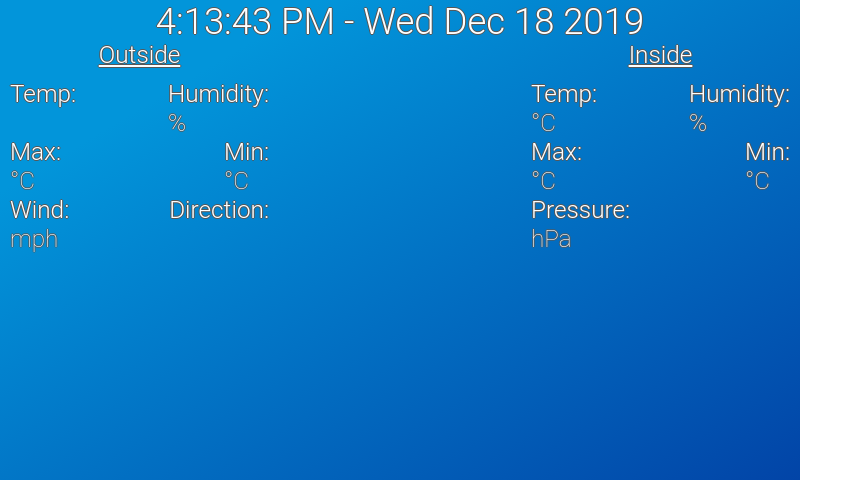
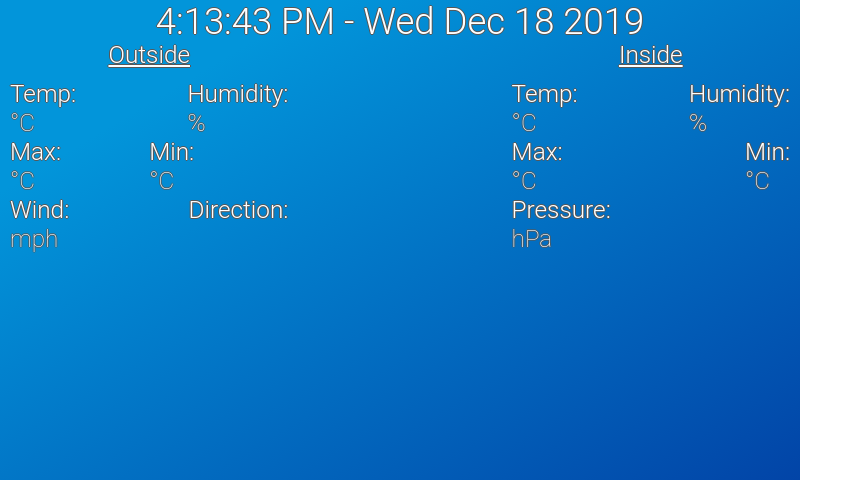
Before and after one commit to JohnELawson/weather-station, a Flask app: page / in a window 1280 px wide. Shown: the top 493 px of the page, without its empty margins (0-863 px from the left). Run offline with Flask 2, Linux system fonts and the light colour scheme; data that the repository does not hold is empty; parts of the project's set-up code (start-up, migrations or seed data) failed here and were passed over.

Commit message:
page layout adjustments

```diff
--- a/web/static/main.js
+++ b/web/static/main.js
@@ -56,7 +56,7 @@
     }
 
     setHtml("indoor_temp", data.temp);
-    setHtml("indoor_humidity", data.pressure);
+    setHtml("indoor_humidity", data.temp);
     setHtml("indoor_temp_max", indoor_temp_max);
     setHtml("indoor_temp_min", indoor_temp_min);
 }
--- a/web/static/style.css
+++ b/web/static/style.css
@@ -58,16 +58,16 @@
     font-size: 1.2em;
 }
 #current_weather_container{
-    width: 35%;
+    width: 38%;
     margin: 10px;
 }
 #indoors_weather_container{
     margin: 10px;
-    width: 35%;
+    width: 38%;
 }
 #weather_image_container{
     margin: 10px;
-    width: 30%;
+    width: 25%;
 }
 .row{
     display: flex;
@@ -83,3 +83,9 @@
 .center {
     justify-content: center;
 }
+.fifty {
+    width: 50%;
+}
+.right-text {
+    text-align: right;
+}
--- a/web/templates/index.html
+++ b/web/templates/index.html
@@ -28,7 +28,7 @@
                         <div class="container_sub_title">Temp:</div>
                         <div class="row">
                             <div id="current_temp" class="value"></div>
-                            <div class="units"></div>
+                            <div class="units">°C</div>
                         </div>
                     </div>
 
@@ -43,17 +43,17 @@
 
                 <!-- outdoors temp min max -->
                 <div class="row space-between">
-                    <div class="column">
+                    <div class="column fifty">
                         <div class="container_sub_title">Max:</div>
-                        <div class="row">
+                        <div class="row right-text">
                             <div id="current_temp_max" class="value"></div>
                             <div class="units">°C</div>
                         </div>
                     </div>
 
-                    <div class="column">
+                    <div class="column fifty">
                         <div class="container_sub_title">Min:</div>
-                        <div class="row">
+                        <div class="row right-text">
                             <div id="current_temp_min" class="value"></div>
                             <div class="units">°C</div>
                         </div>
```
